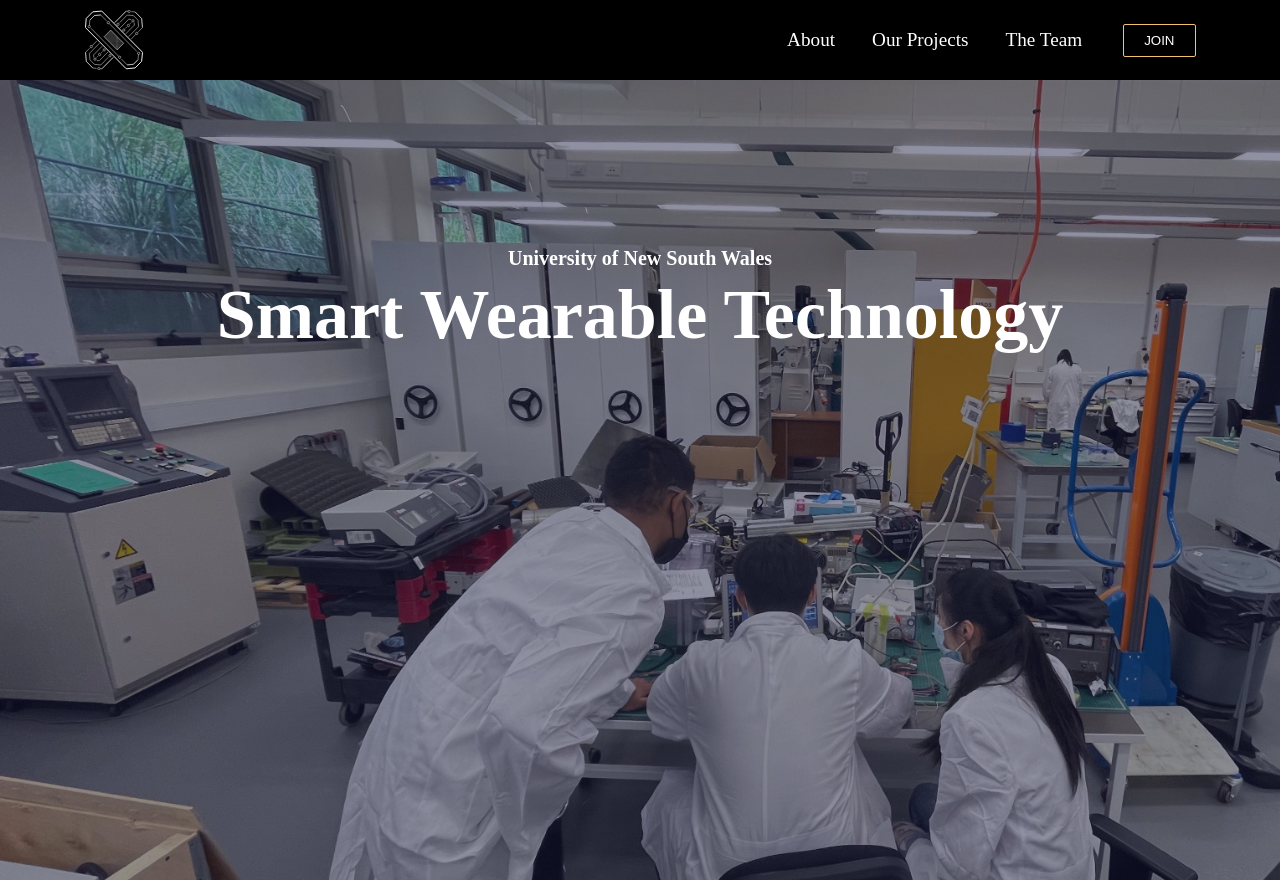
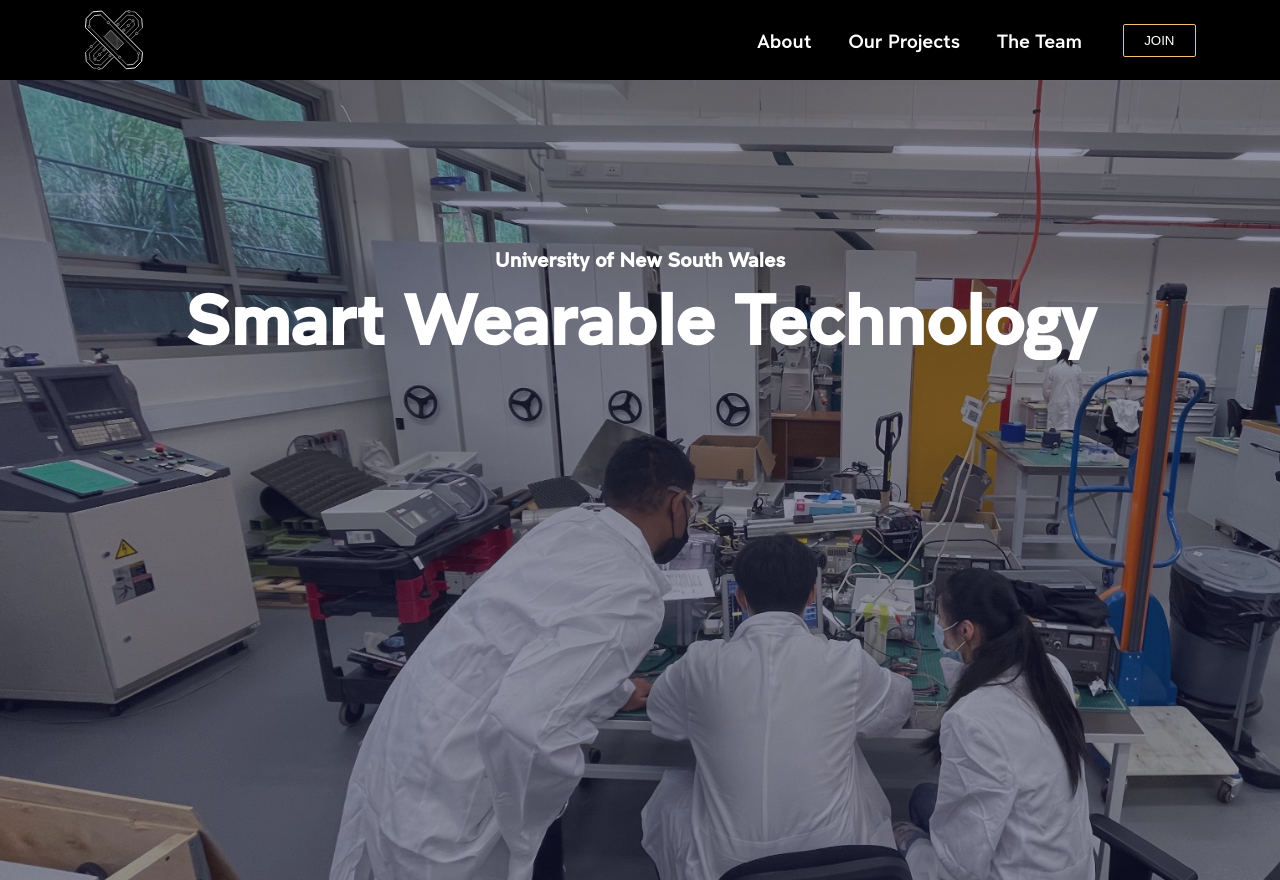
Before and after one commit to akiramcphee/swt_website, a React (Create React App) app: page / in a window 1280 px wide. Built offline with nearby package versions, Linux system fonts and the light colour scheme.

Commit message:
feat: updated font

```diff
--- a/src/App.css
+++ b/src/App.css
@@ -1,4 +1,9 @@
 
-body {
-  font-family: "SF Pro";
+@font-face {
+  font-family: Clancy;
+  src: url("unsw_fonts/Clancy/Clancy-Regular.otf") format("opentype");
 }
+
+body{
+  font-family: Clancy;
+}
```
